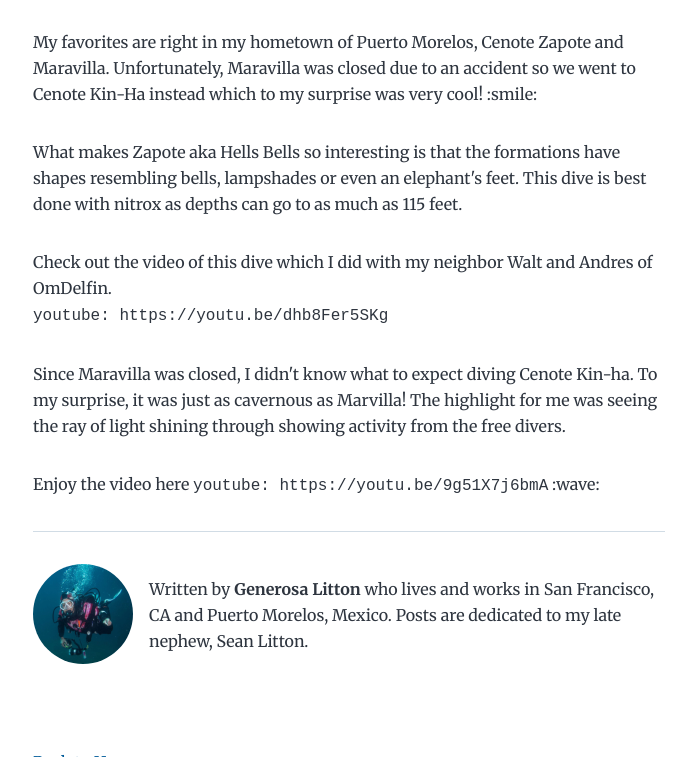
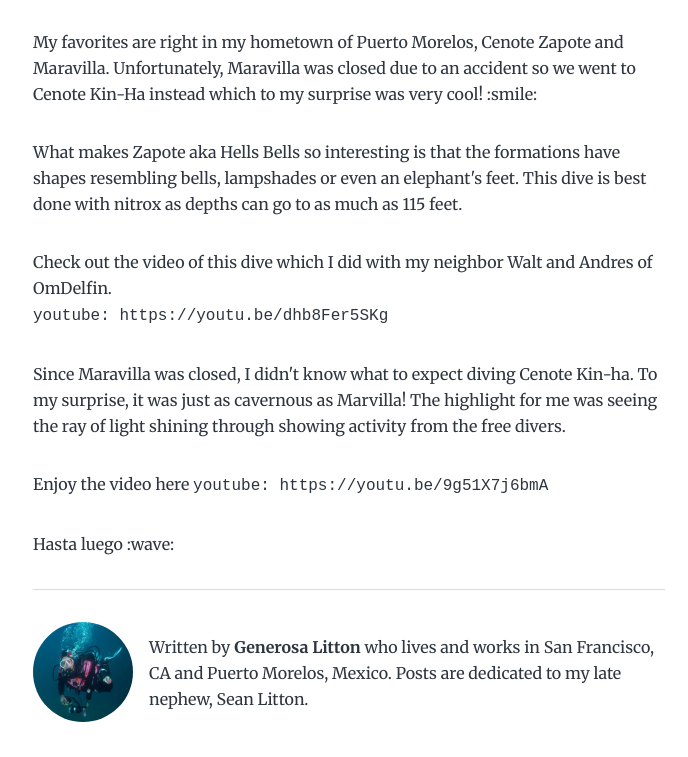
Before and after one commit to glitton/dive-with-sean, a Gatsby site: page /cenotes/ in a window 1280 px wide. Shown: the part 413-1170 px from the top of the page, without its empty margins (291-979 px from the left). Built offline with nearby package versions, Linux system fonts and the light colour scheme; Gatsby itself is replaced by a stand-in of ours.

Commit message:
added text

```diff
--- a/content/blog/cenotes/index.md
+++ b/content/blog/cenotes/index.md
@@ -15,4 +15,6 @@ Check out the video of this dive which I did with my neighbor Walt and Andres of
 
 Since Maravilla was closed, I didn't know what to expect diving Cenote Kin-ha. To my surprise, it was just as cavernous as Marvilla! The highlight for me was seeing the ray of light shining through showing activity from the free divers.
 
-Enjoy the video here `youtube: https://youtu.be/9g51X7j6bmA` :wave:
+Enjoy the video here `youtube: https://youtu.be/9g51X7j6bmA`
+
+Hasta luego :wave:
```
